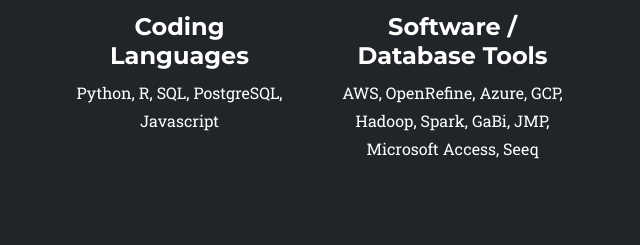
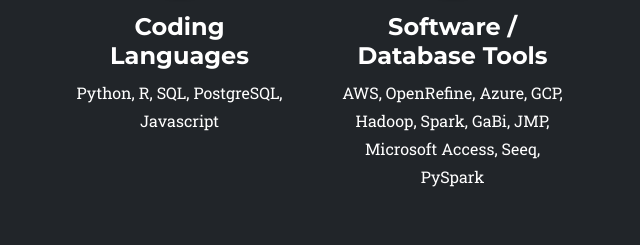
Before and after one commit to JosephGeibig/JosephGeibig.github.io, a plain HTML site: page index.html in a window 1280 px wide. Shown: the part 2801-3046 px from the top of the page, 51-691 px from the left. Drawn offline with nearby package versions, Linux system fonts and the light colour scheme.

Commit message:
Update index.html

```diff
--- a/index.html
+++ b/index.html
@@ -99,7 +99,7 @@
                     <div class="col-lg-3 col-md-6 mb-5 mb-lg-0">
                         <span class="skill-icon rounded-circle mx-auto mb-3"><i class="far fa-folder-open"></i></span>
                         <h4><strong>Software / Database Tools </strong></h4>
-                        <p class="text-faded mb-4">AWS, OpenRefine, Azure, GCP, Hadoop, Spark, GaBi, JMP, Microsoft Access, Seeq</p>
+                        <p class="text-faded mb-4">AWS, OpenRefine, Azure, GCP, Hadoop, Spark, GaBi, JMP, Microsoft Access, Seeq, PySpark</p>
                     </div>
                     <div class="col-lg-3 col-md-6 mb-5 mb-lg-0">
                         <span class="skill-icon rounded-circle mx-auto mb-3"><i class="fa fa-area-chart"></i></span>
```
